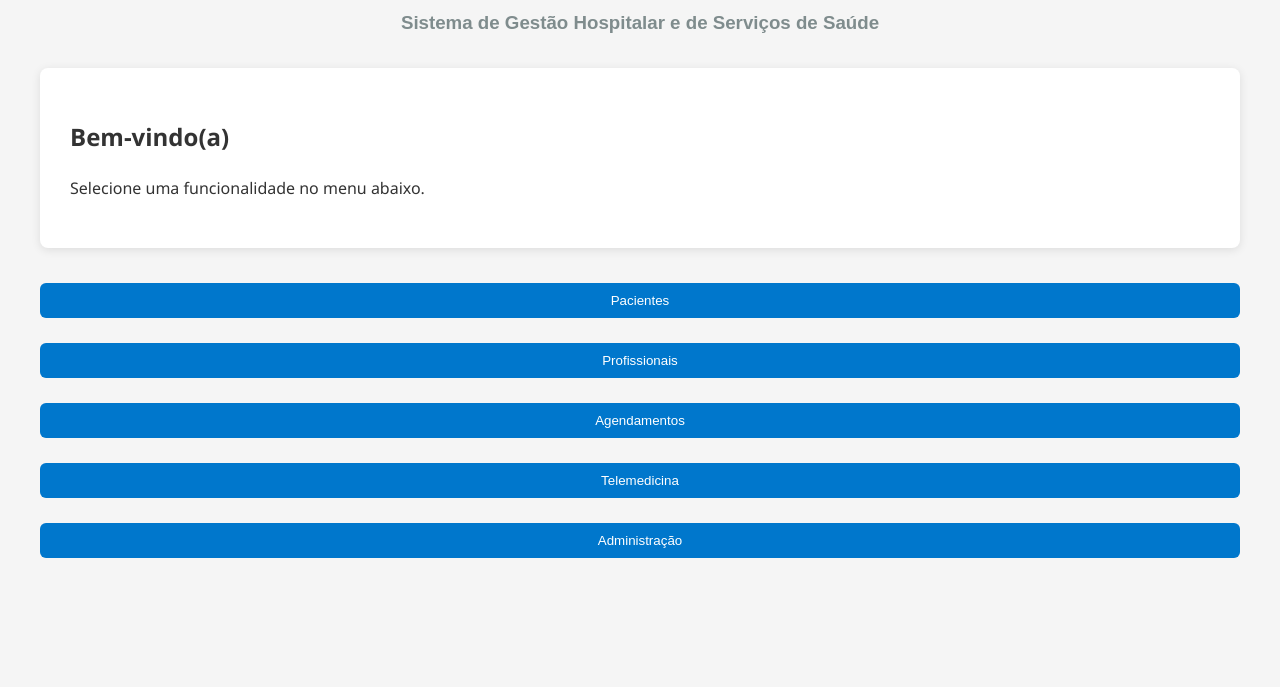
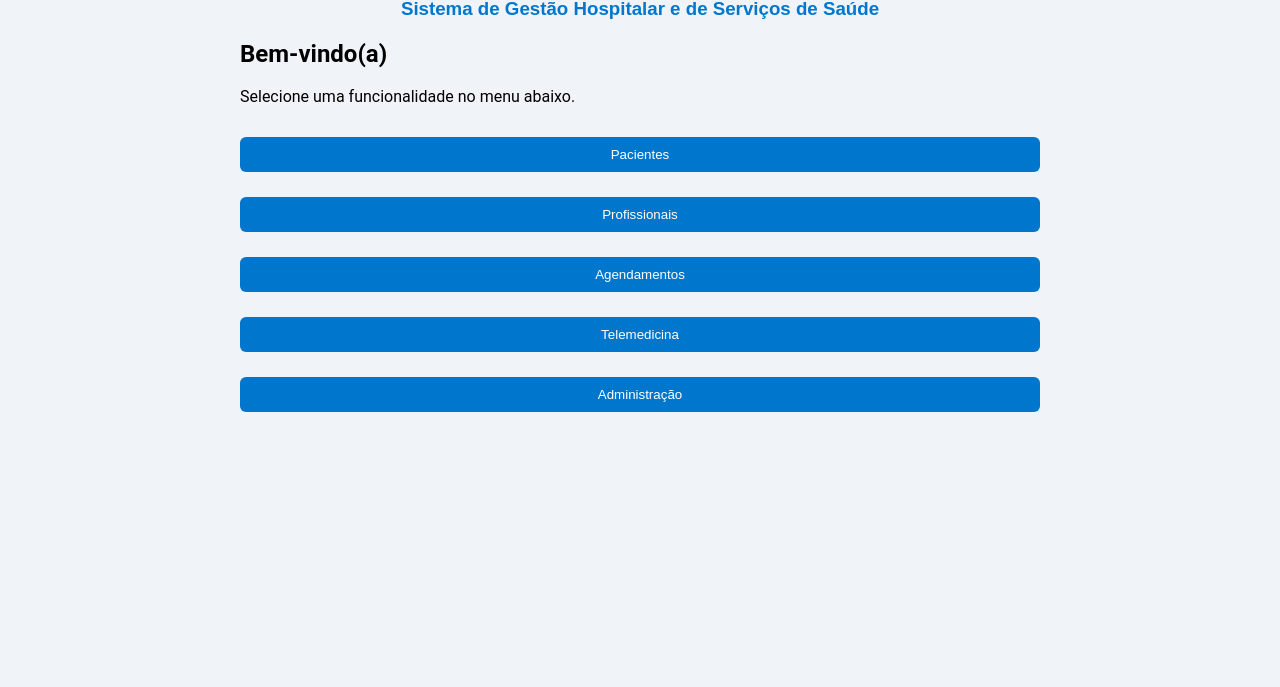
Before and after one commit to carolcozer/projeto-final, a website: page index.html in a window 1280 px wide. Shown: the part 113-800 px from the top of the page. Drawn offline with Linux system fonts and the light colour scheme.

```diff
--- a/assets/styles.css
+++ b/assets/styles.css
@@ -114,42 +114,10 @@
   background-color: #5a6268;
 }
 
-
-/* Estilos gerais */
-body {
-  font-family: 'Segoe UI', Tahoma, Geneva, Verdana, sans-serif;
-  line-height: 1.6;
-  color: #333;
-  background-color: #f5f5f5;
-  margin: 0;
-  padding: 0;
-}
-
-.container {
-  max-width: 1200px;
-  margin: 0 auto;
-  padding: 20px;
-}
-
 .title {
   color: #2c3e50;
   text-align: center;
   margin-bottom: 10px;
-}
-
-.title-2 {
-  color: #7f8c8d;
-  text-align: center;
-  margin-top: 0;
-  margin-bottom: 30px;
-}
-
-.content {
-  background: white;
-  padding: 30px;
-  border-radius: 8px;
-  box-shadow: 0 2px 10px rgba(0, 0, 0, 0.1);
-  margin-bottom: 20px;
 }
 
 .hint {
```
